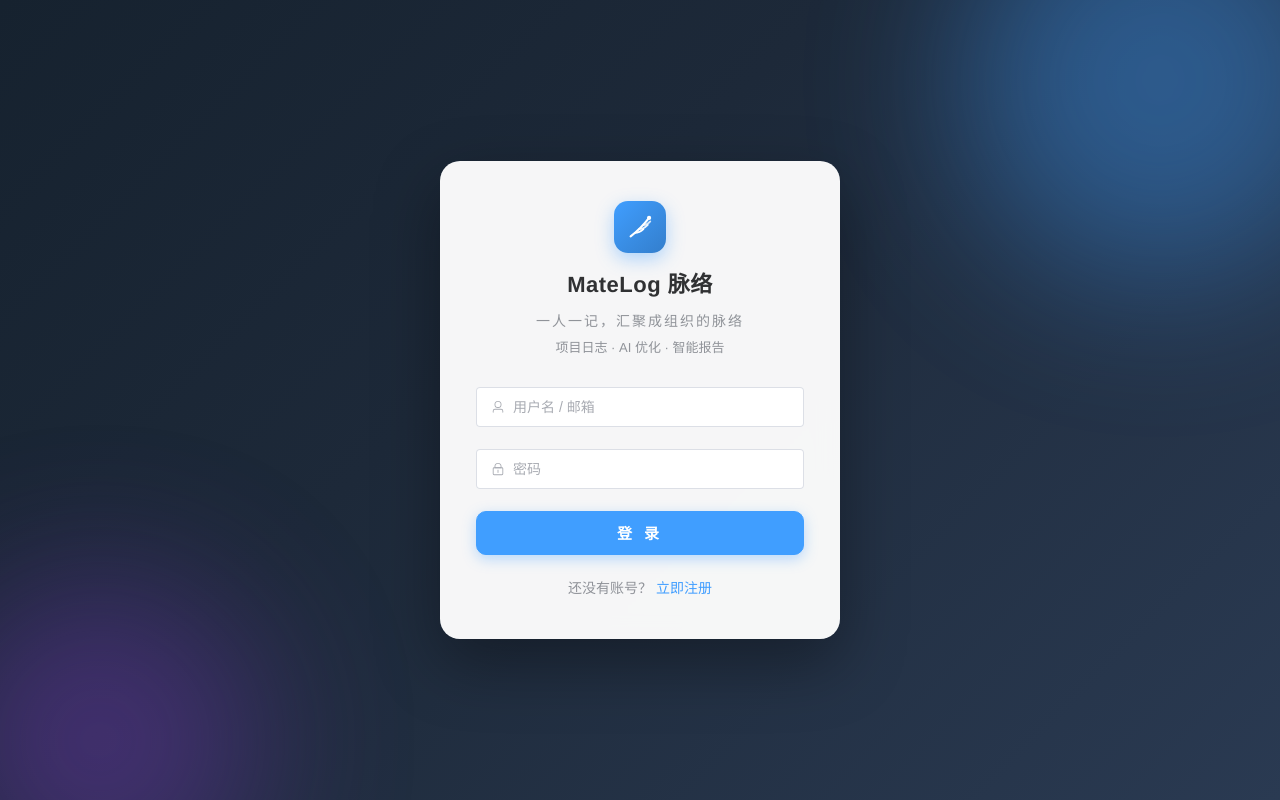
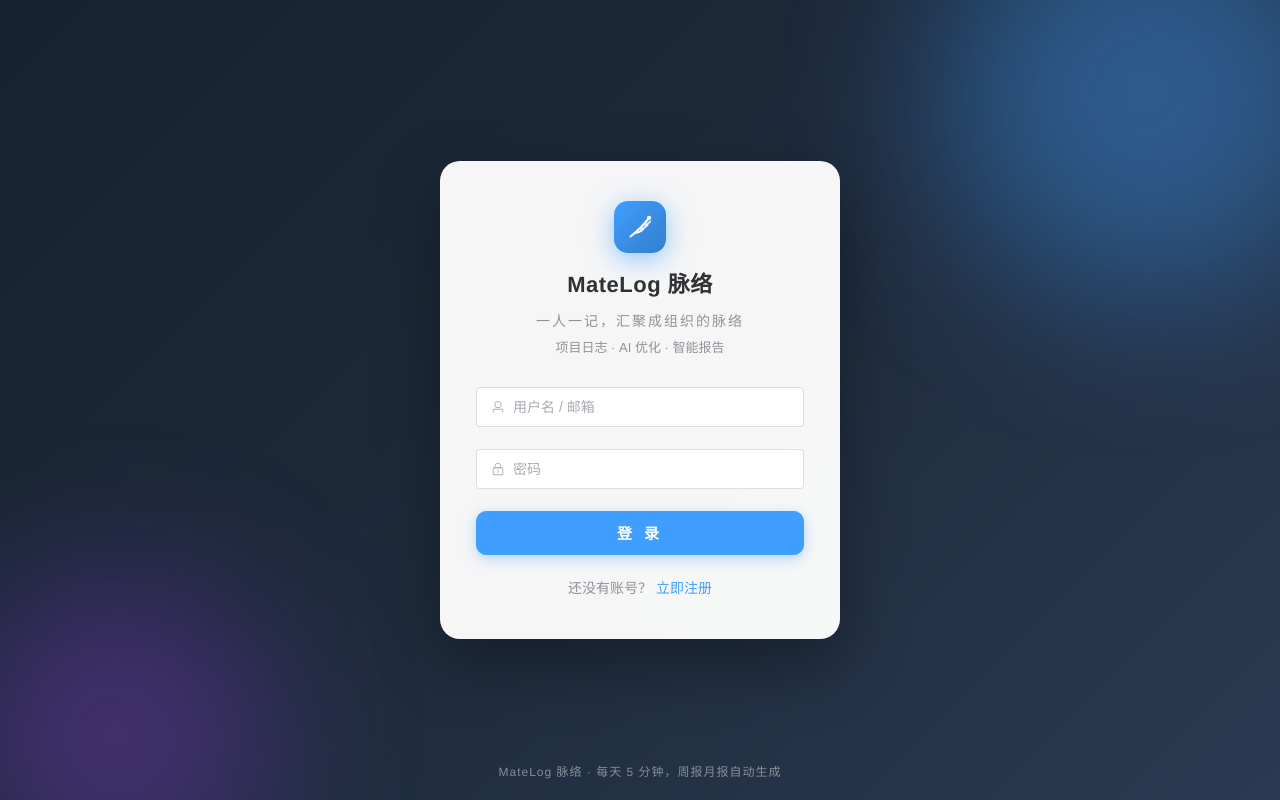
Before and after one commit to smarkfire/PM-Tools-Log, a Vue app in the folder web/: page /login in a window 1280 px wide. Built offline with nearby package versions, Linux system fonts and the light colour scheme.

Commit message:
美化登录页：光斑漂浮动画、头部级联入场、Logo 呼吸光、按钮 hover 微提升、页脚品牌行、减少动态偏好兼容

```diff
--- a/web/src/views/Login.vue
+++ b/web/src/views/Login.vue
@@ -40,6 +40,9 @@
         <router-link to="/register">立即注册</router-link>
       </div>
     </div>
+
+    <!-- 页脚品牌行 -->
+    <div class="page-foot">MateLog 脉络 · 每天 5 分钟，周报月报自动生成</div>
   </div>
 </template>
 
@@ -107,6 +110,7 @@ async function handleLogin() {
   background: #409eff;
   top: -120px;
   right: -80px;
+  animation: drift-1 24s ease-in-out infinite;
 }
 
 .bg-decor--2 {
@@ -115,6 +119,17 @@ async function handleLogin() {
   background: #7d3bc4;
   bottom: -100px;
   left: -60px;
+  animation: drift-2 28s ease-in-out infinite;
+}
+
+@keyframes drift-1 {
+  0%, 100% { transform: translate(0, 0) scale(1); }
+  50% { transform: translate(-40px, 30px) scale(1.08); }
+}
+
+@keyframes drift-2 {
+  0%, 100% { transform: translate(0, 0) scale(1); }
+  50% { transform: translate(50px, -24px) scale(0.94); }
 }
 
 .login-card {
@@ -147,6 +162,18 @@ async function handleLogin() {
   margin-bottom: 28px;
 }
 
+/* 头部级联入场：Logo → 标题 → 品牌语 → 副标题 依次浮现 */
+@keyframes fade-up {
+  from {
+    opacity: 0;
+    transform: translateY(10px);
+  }
+  to {
+    opacity: 1;
+    transform: translateY(0);
+  }
+}
+
 .logo-mark {
   width: 52px;
   height: 52px;
@@ -156,6 +183,19 @@ async function handleLogin() {
   justify-content: center;
   background: linear-gradient(135deg, #409eff 0%, #337ecc 100%);
   box-shadow: 0 6px 18px rgba(64, 158, 255, 0.4);
+  animation:
+    fade-up 0.5s ease 0.08s both,
+    pulse-glow 3.2s ease-in-out 0.8s infinite;
+}
+
+/* Logo 呼吸光：呼应脉络汇聚节点 */
+@keyframes pulse-glow {
+  0%, 100% {
+    box-shadow: 0 6px 18px rgba(64, 158, 255, 0.4);
+  }
+  50% {
+    box-shadow: 0 6px 28px rgba(64, 158, 255, 0.62);
+  }
 }
 
 .login-header h1 {
@@ -164,6 +204,7 @@ async function handleLogin() {
   color: var(--text-primary, #303133);
   font-weight: 700;
   letter-spacing: 0.5px;
+  animation: fade-up 0.5s ease 0.16s both;
 }
 
 .slogan {
@@ -171,12 +212,14 @@ async function handleLogin() {
   font-size: 14px;
   letter-spacing: 2px;
   margin-top: 8px;
+  animation: fade-up 0.5s ease 0.26s both;
 }
 
 .subtitle {
   color: var(--text-secondary, #909399);
   font-size: 13px;
   margin-top: 6px;
+  animation: fade-up 0.5s ease 0.34s both;
 }
 
 .submit-btn {
@@ -187,6 +230,16 @@ async function handleLogin() {
   font-weight: 600;
   letter-spacing: 4px;
   box-shadow: 0 4px 14px rgba(64, 158, 255, 0.35);
+  transition: transform 0.18s ease, box-shadow 0.18s ease;
+}
+
+.submit-btn:hover {
+  transform: translateY(-1px);
+  box-shadow: 0 6px 20px rgba(64, 158, 255, 0.48);
+}
+
+.submit-btn:active {
+  transform: translateY(0);
 }
 
 .login-footer {
@@ -206,10 +259,38 @@ async function handleLogin() {
   text-decoration: underline;
 }
 
+/* 页脚品牌行 */
+.page-foot {
+  position: fixed;
+  bottom: 18px;
+  left: 0;
+  right: 0;
+  text-align: center;
+  color: rgba(255, 255, 255, 0.45);
+  font-size: 12px;
+  letter-spacing: 1px;
+  pointer-events: none;
+}
+
 /* 小屏适配 */
 @media (max-width: 480px) {
   .login-card {
     padding: 30px 22px;
   }
 }
+
+/* 尊重系统"减少动态"偏好 */
+@media (prefers-reduced-motion: reduce) {
+  .login-card,
+  .logo-mark,
+  .login-header h1,
+  .slogan,
+  .subtitle,
+  .bg-decor {
+    animation: none !important;
+  }
+  .submit-btn {
+    transition: none;
+  }
+}
 </style>
```
